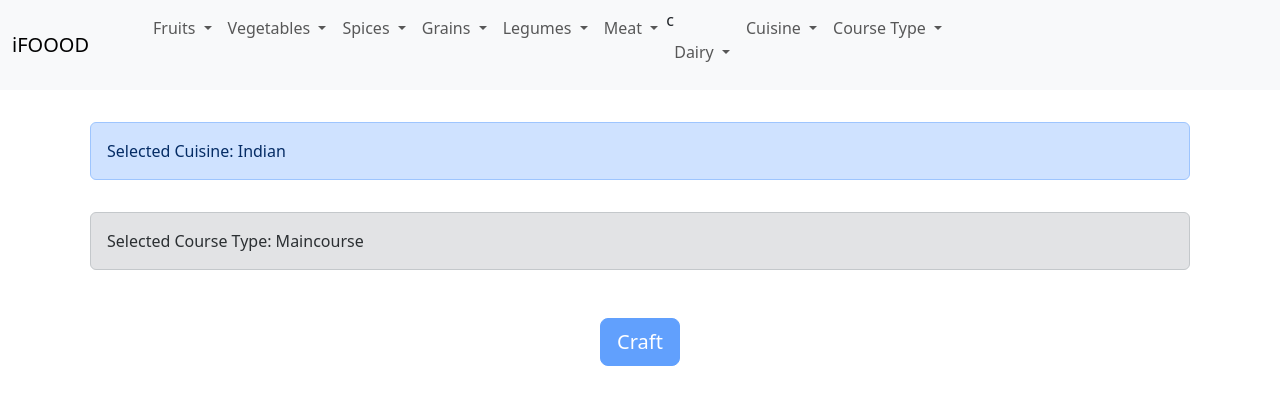
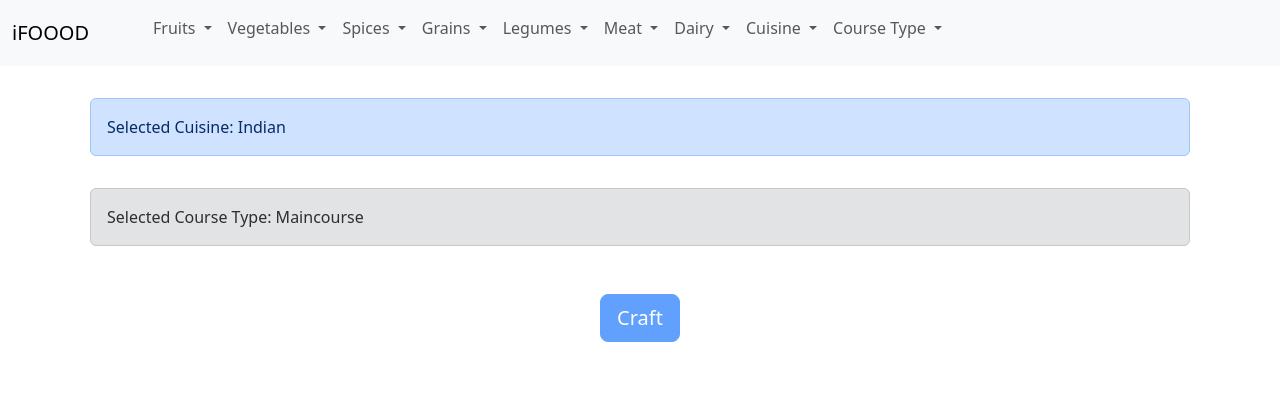
Before and after one commit to srikarch123/Recipe-Generator-AI, an Angular app: page / in a window 1280 px wide. Shown: the top 404 px of the page. Built offline with nearby package versions, Linux system fonts and the light colour scheme.

Commit message:
Fixed issues with UI

```diff
--- a/src/app/app.component.html
+++ b/src/app/app.component.html
@@ -117,7 +117,7 @@
               </li>
 
               <!-- Dairy Dropdown -->
-              <li class="nav-item dropdown">c
+              <li class="nav-item dropdown">
                   <a class="nav-link dropdown-toggle" href="#" role="button" data-bs-toggle="dropdown" aria-expanded="false"> Dairy </a>
                   <ul class="dropdown-menu scrollable-menu" style="max-height: 200px; overflow-y: auto;">
                       <li *ngFor="let dairyItem of dairy" class="dropdown-item" (click)="$event.stopPropagation()">
```
